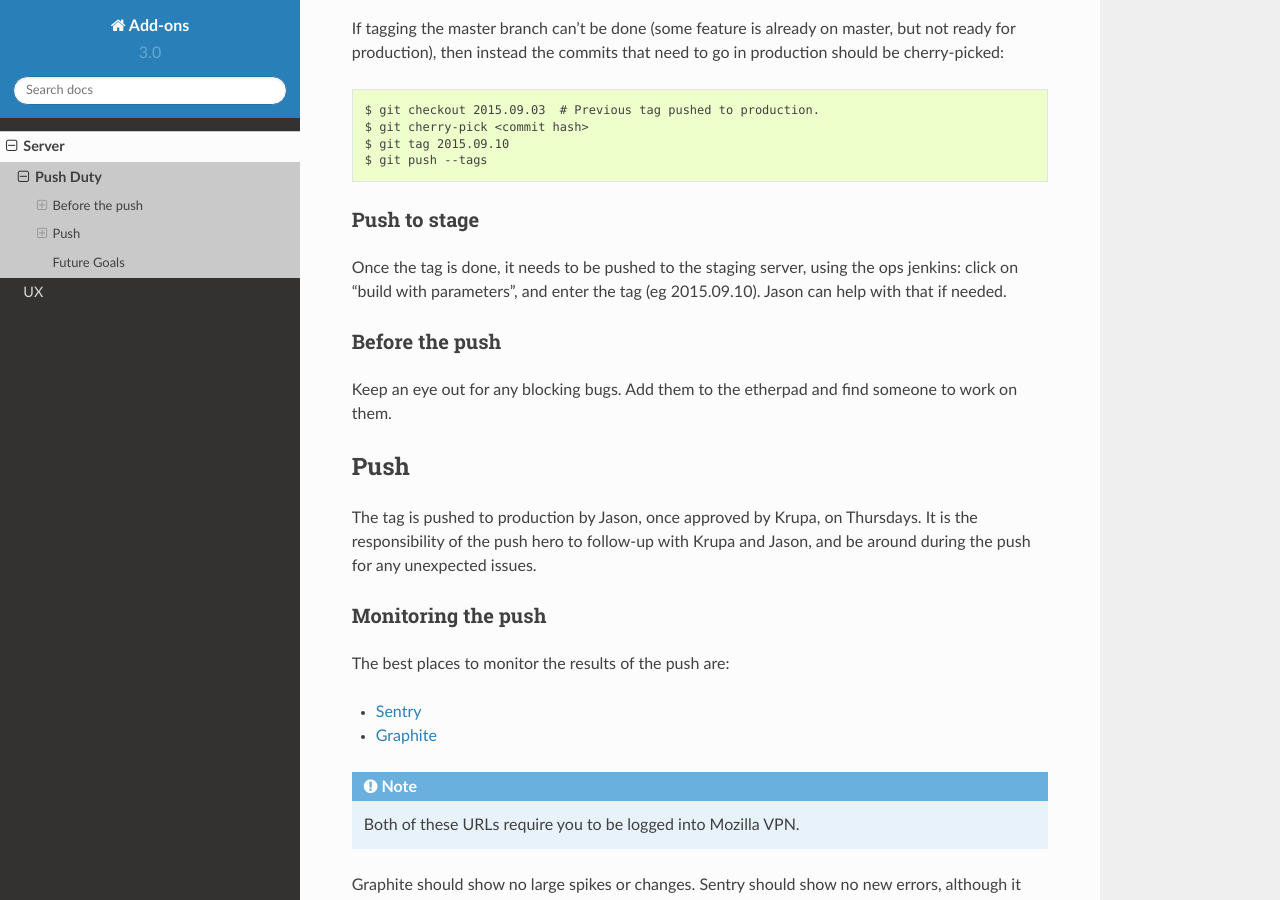
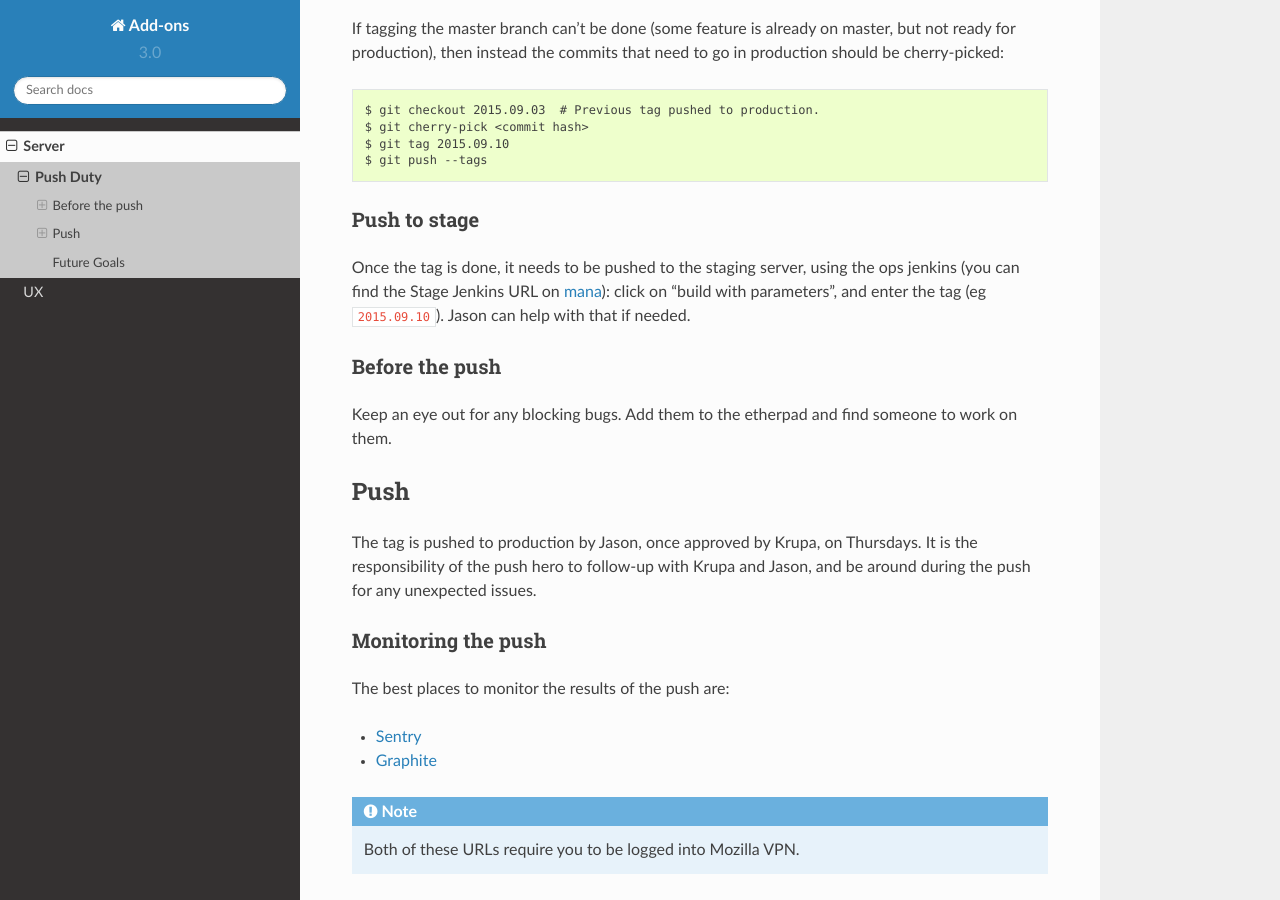
Before and after one commit to mozilla/addons, a Sphinx documentation site: the page built from docs/server/push-duty.rst, in a window 1280 px wide and 900 px high, scrolled down 1067 px. Built offline with Sphinx 7.4.7 and the Read the Docs theme 2.0.0, drawn with Linux system fonts in a browser that asks for light colours; pages that are not in the unit, such as notebooks, are missing from menus.

Commit message:
Add link to get Jenkins URL

```diff
--- a/docs/server/push-duty.rst
+++ b/docs/server/push-duty.rst
@@ -52,8 +52,10 @@ Push to stage
 +++++++++++++
 
 Once the tag is done, it needs to be pushed to the staging server, using the
-ops jenkins: click on "build with parameters", and enter the tag (eg
-2015.09.10). Jason can help with that if needed.
+ops jenkins (you can find the Stage Jenkins URL on
+`mana <https://mana.mozilla.org/wiki/display/SVCOPS/AMO+Dev+Resources#AMODevResources-StageandProd>`_):
+click on "build with parameters", and enter the tag (eg
+``2015.09.10``). Jason can help with that if needed.
 
 Before the push
 +++++++++++++++
```
